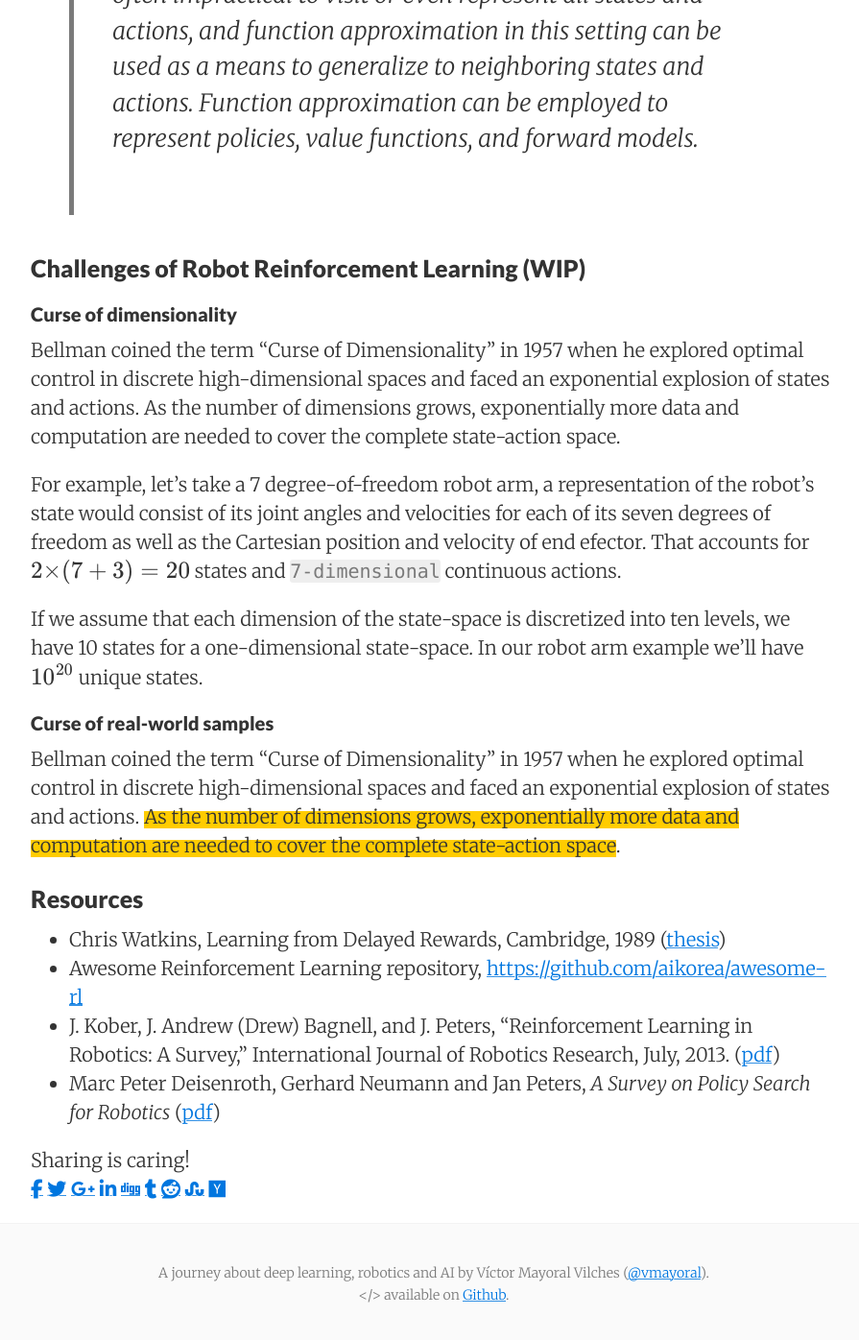
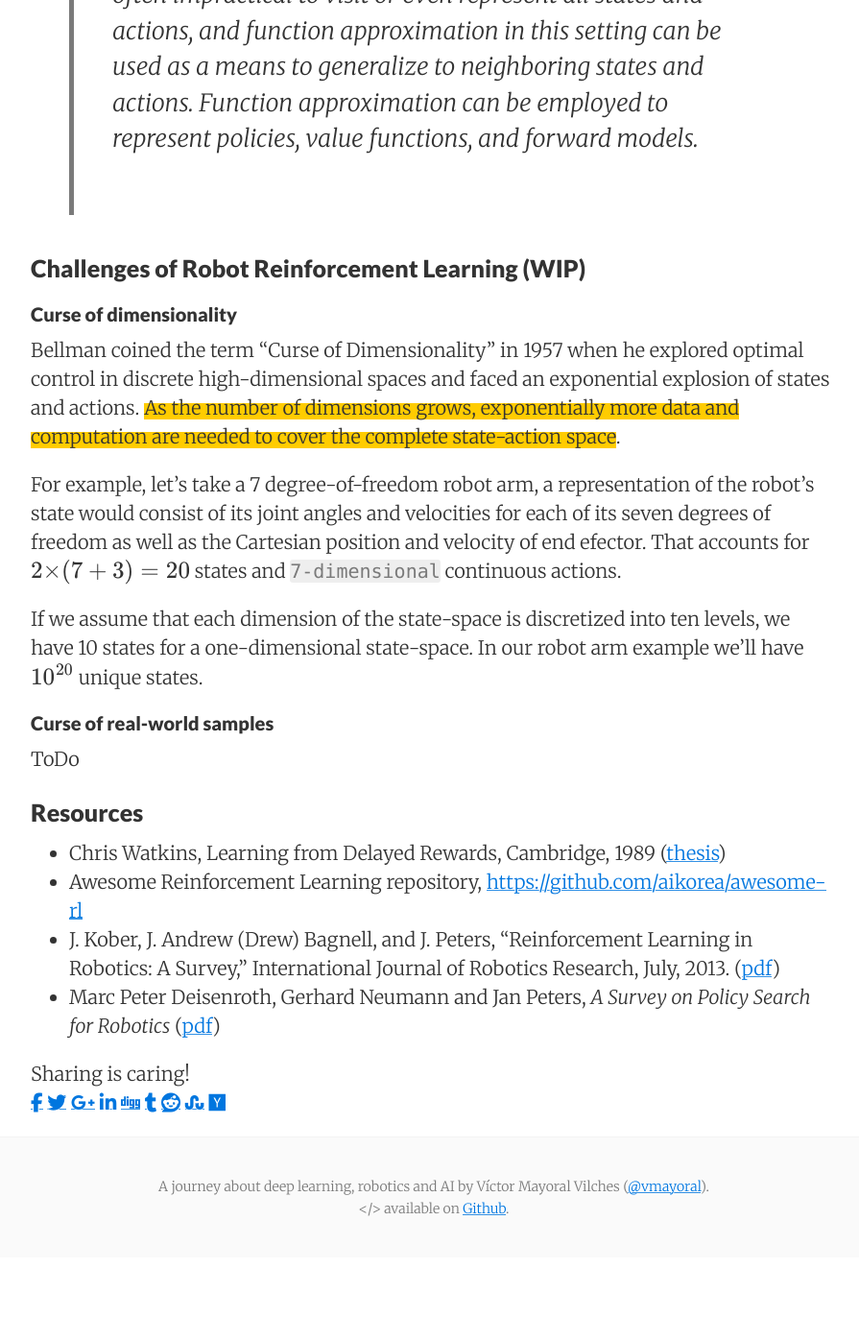
Before and after one commit to vmayoral/oldblog, a Jekyll site: the page built from _posts/2016-07-6-rl-intro.md, in a window 1280 px wide and 1400 px high, scrolled down 6255 px. Shown: the top 1396 px of the window at 96% size, without its empty margins (188-1083 px from the left). Built offline with Jekyll 4.4.1, drawn with Linux system fonts in a browser that asks for light colours; nearby versions of some CDN libraries; formulas are drawn with MathJax 3; after the commit the page ends 7565 px from its top, so only the background shows below that.

Commit message:
Add ToDo and close highlighting prototypes

```diff
--- a/_posts/2016-07-6-rl-intro.md
+++ b/_posts/2016-07-6-rl-intro.md
@@ -122,7 +122,7 @@ According to J. Kober et al.:
 <div id='curse'/>
 #### Curse of dimensionality
 
-Bellman coined the term “Curse of Dimensionality” in 1957 when he explored optimal control in discrete high-dimensional spaces and faced an exponential explosion of states and actions. As the number of dimensions grows, exponentially more data and computation are needed to cover the complete state-action space.
+Bellman coined the term “Curse of Dimensionality” in 1957 when he explored optimal control in discrete high-dimensional spaces and faced an exponential explosion of states and actions. <span class="highlight">As the number of dimensions grows, exponentially more data and computation are needed to cover the complete state-action space</span>.
 
 For example, let's take a 7 degree-of-freedom robot arm, a representation of the robot’s state would consist of its joint angles and velocities for each of its seven degrees of freedom as well as the Cartesian position and velocity of end efector. That accounts for \\(2 × (7 + 3) = 20 \\) states and `7-dimensional` continuous actions.
 
@@ -132,9 +132,7 @@ If we assume that each dimension of the state-space is discretized into ten leve
 
 <div id='curse2'/>
 #### Curse of real-world samples
-
-Bellman coined the term “Curse of Dimensionality” in 1957 when he explored optimal control in discrete high-dimensional spaces and faced an exponential explosion of states and actions. <span class="highlight">As the number of dimensions grows, exponentially more data and computation are needed to cover the complete state-action space</span>.
-
+ToDo
 
 ### Resources
 - Chris Watkins, Learning from Delayed Rewards, Cambridge, 1989 ([thesis](http://www.cs.rhul.ac.uk/home/chrisw/new_thesis.pdf))
--- a/_sass/_posts.scss
+++ b/_sass/_posts.scss
@@ -48,5 +48,5 @@
 }
 
 .highlight {
-  background: linear-gradient(transparent 30%, #ffcc00 10%);
+  background: linear-gradient(transparent 30%, #ffcc00 30%);
 }
```
